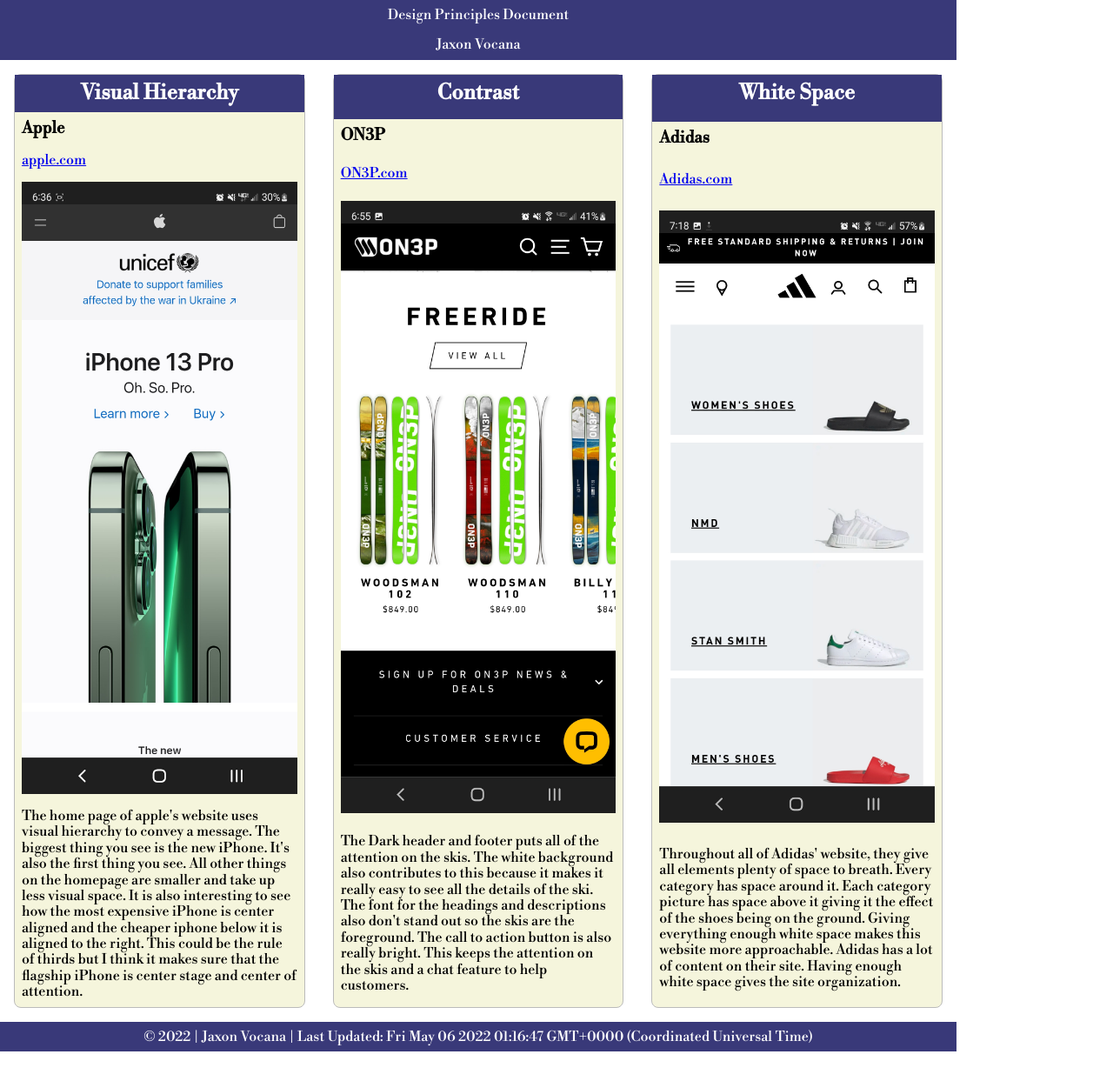
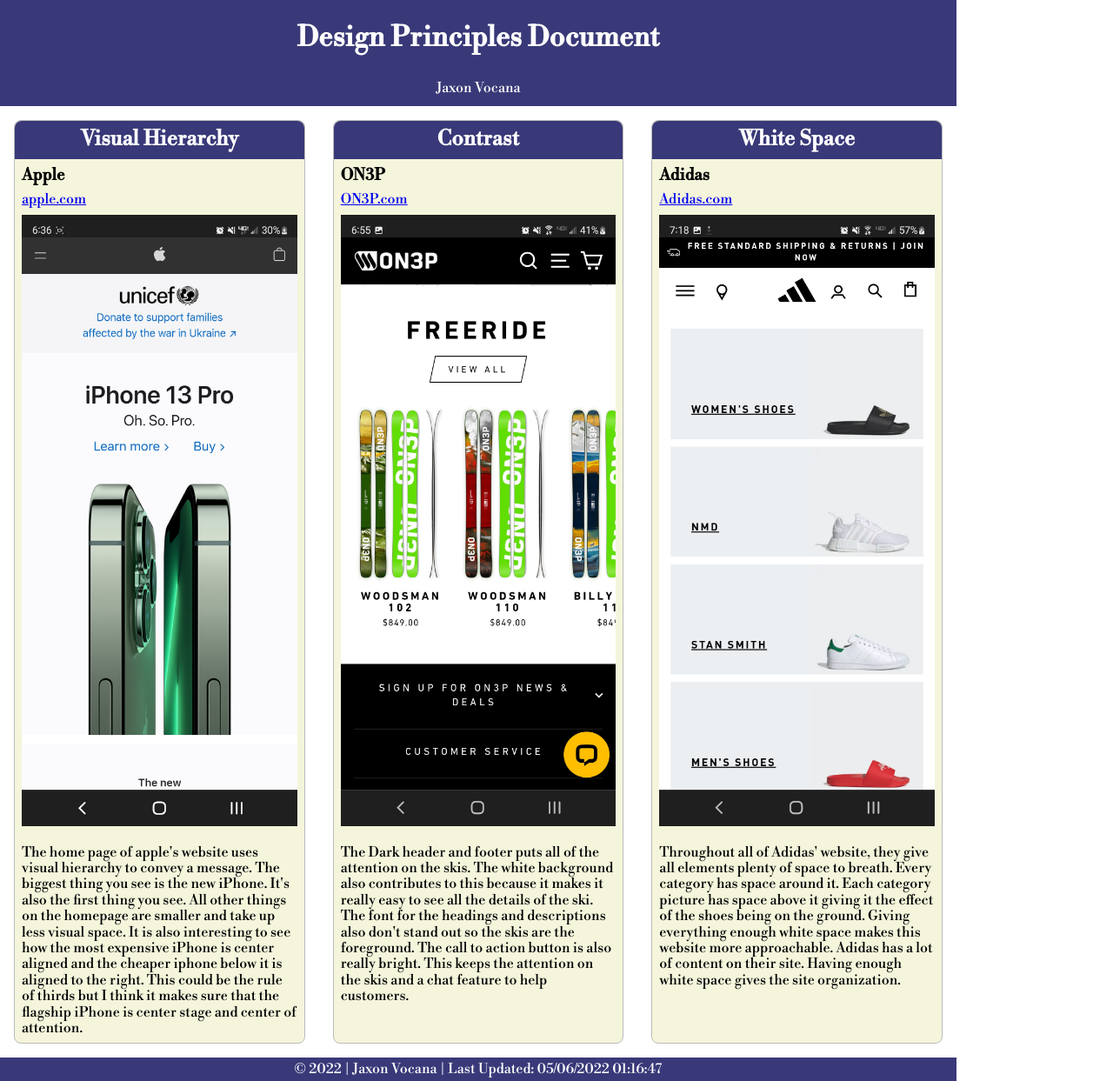
Before and after one commit to jvocana/wdd230, a plain HTML site: page lesson2/design-principles.html in a window 1280 px wide. Shown: the whole page at 87% size. Before the commit the page ends 1209 px from the top, so only its background shows below. Drawn offline with nearby package versions, Linux system fonts and the light colour scheme.

Commit message:
applying recommended changes to lesson 2 site

```diff
--- a/lesson2/css/small.css
+++ b/lesson2/css/small.css
@@ -16,6 +16,7 @@ header, footer {
     display: block;
     align-items: center;
     text-align: center;
+    padding: .25rem;
 }
 
 div {
@@ -23,7 +24,6 @@ div {
     color: rgb(0, 0, 0);
     border: 1px solid #bbb;
     border-radius: .5rem;
-    display: grid;
     margin: 1rem;
 
 
@@ -34,6 +34,7 @@ div h2 {
     background-color: rgb(57, 57, 121);
     color: rgb(255, 255, 255);
     text-align: center;
+    border-radius: .5rem .5rem 0 0;
 
 }
 
--- a/lesson2/design-principles.html
+++ b/lesson2/design-principles.html
@@ -24,11 +24,11 @@
 
 <body>
     <header>
-        <p>Design Principles Document</p>
+        <h1>Design Principles Document</h1>
         <p>Jaxon Vocana</p>
     </header>
     <main>
-        <div id="visualHierarchy">
+        <div>
             <h2>Visual Hierarchy</h2>
             <h3>Apple</h3>
             <a href="https://www.apple.com/">apple.com</a>
@@ -43,7 +43,7 @@
             </p>
         </div>
 
-        <div id="contrast">
+        <div>
             <h2>Contrast</h2>
             <h3>ON3P</h3>
             <a href="https://shop.on3pskis.com/">ON3P.com</a>
@@ -57,7 +57,7 @@
             </p>
         </div>
 
-        <div id="whiteSpace">
+        <div>
             <h2>White Space</h2>
             <h3>Adidas</h3>
             <a href="https://www.adidas.com/us">Adidas.com</a>
@@ -70,5 +70,5 @@
             </p>
         </div>
     </main>
-    <footer id='footer'></footer>
+    <footer></footer>
 </body>
--- a/lesson2/scripts/base.js
+++ b/lesson2/scripts/base.js
@@ -7,13 +7,7 @@ const year = d.getFullYear();
 
 const authorName = 'Jaxon Vocana';
 
-const state = 'Washington';
-
-// gets the last time the document was modified
-const lastModified = new Date(document.lastModified);
-
-
-let footerContent = `<p>&copy ${year} | ${authorName} | Last Updated: ${lastModified}</p>`;
+let footerContent = `&copy ${year} | ${authorName} | Last Updated: ${document.lastModified}`;
 
 // adding the formatted string to the document
-document.querySelector('#footer').innerHTML = footerContent;
+document.querySelector('footer').innerHTML = footerContent;
```
